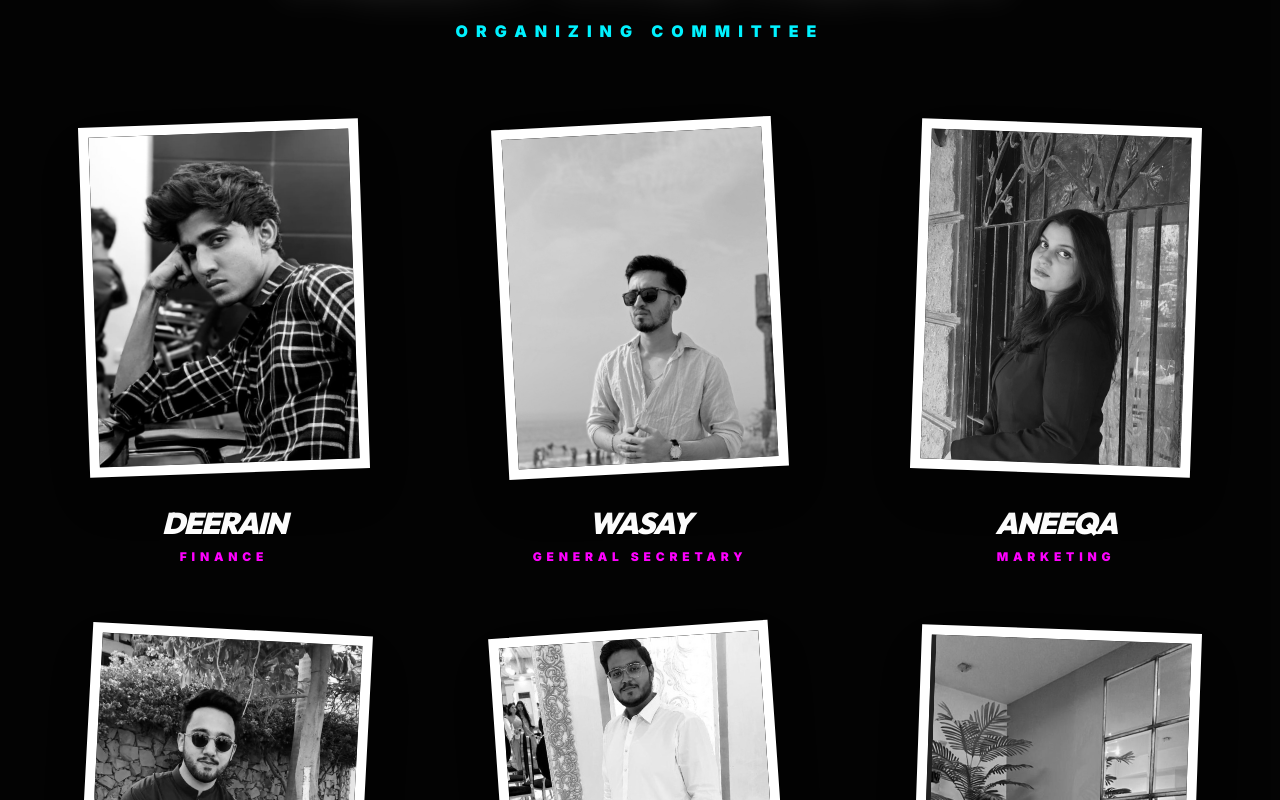
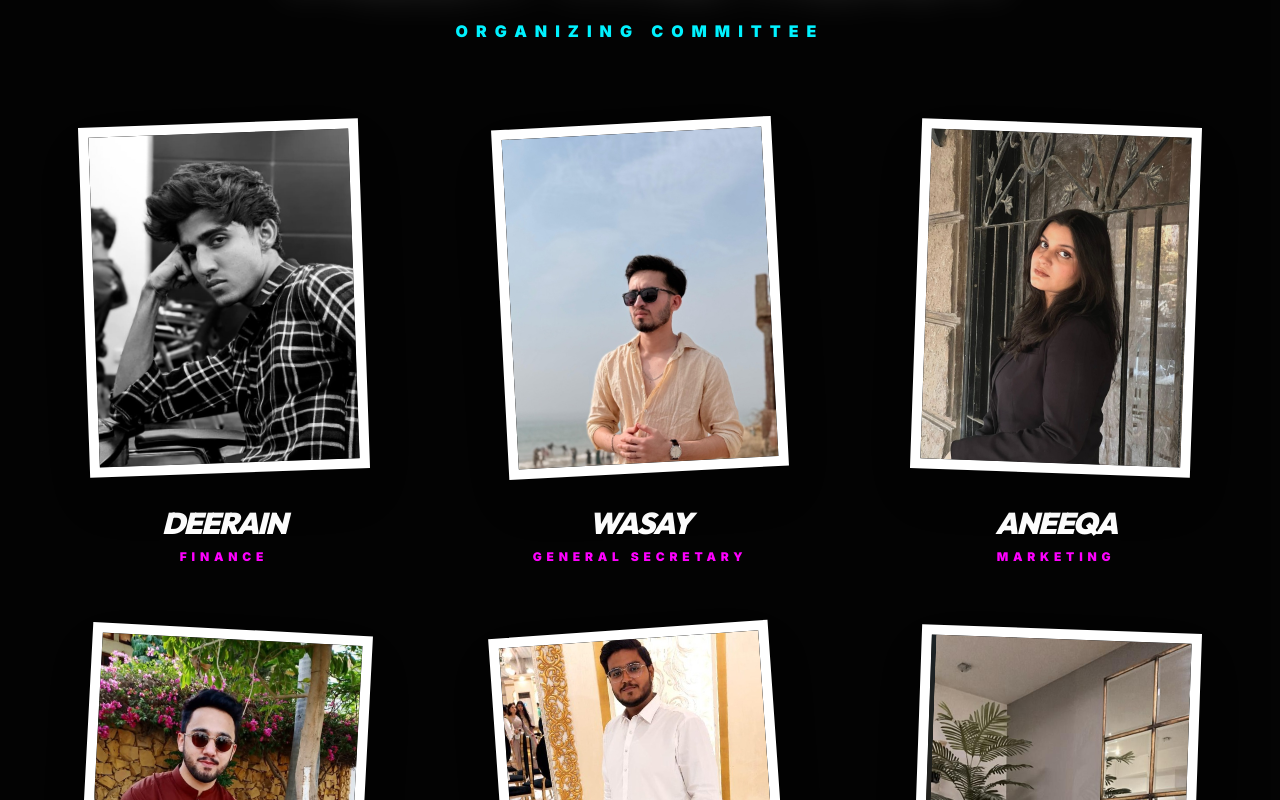
Before and after one commit to Anasvkhan/Rave-, a Next.js app: page / in a window 1280 px wide. Shown: the part 1880-2680 px from the top of the page. Built offline with nearby package versions, Linux system fonts and the light colour scheme.

Commit message:
Remove grayscale filter from team member photos

```diff
--- a/src/app/page.tsx
+++ b/src/app/page.tsx
@@ -260,7 +260,7 @@
                   <img
                     src={member.img}
                     alt={member.name}
-                    className="w-full h-full object-cover grayscale group-hover:grayscale-0 transition-all duration-500"
+                    className="w-full h-full object-cover transition-all duration-500"
                   />
                   <div className="absolute inset-0 bg-gradient-to-t from-black/60 via-transparent to-transparent opacity-0 group-hover:opacity-100 transition-opacity" />
                 </motion.div>
```
